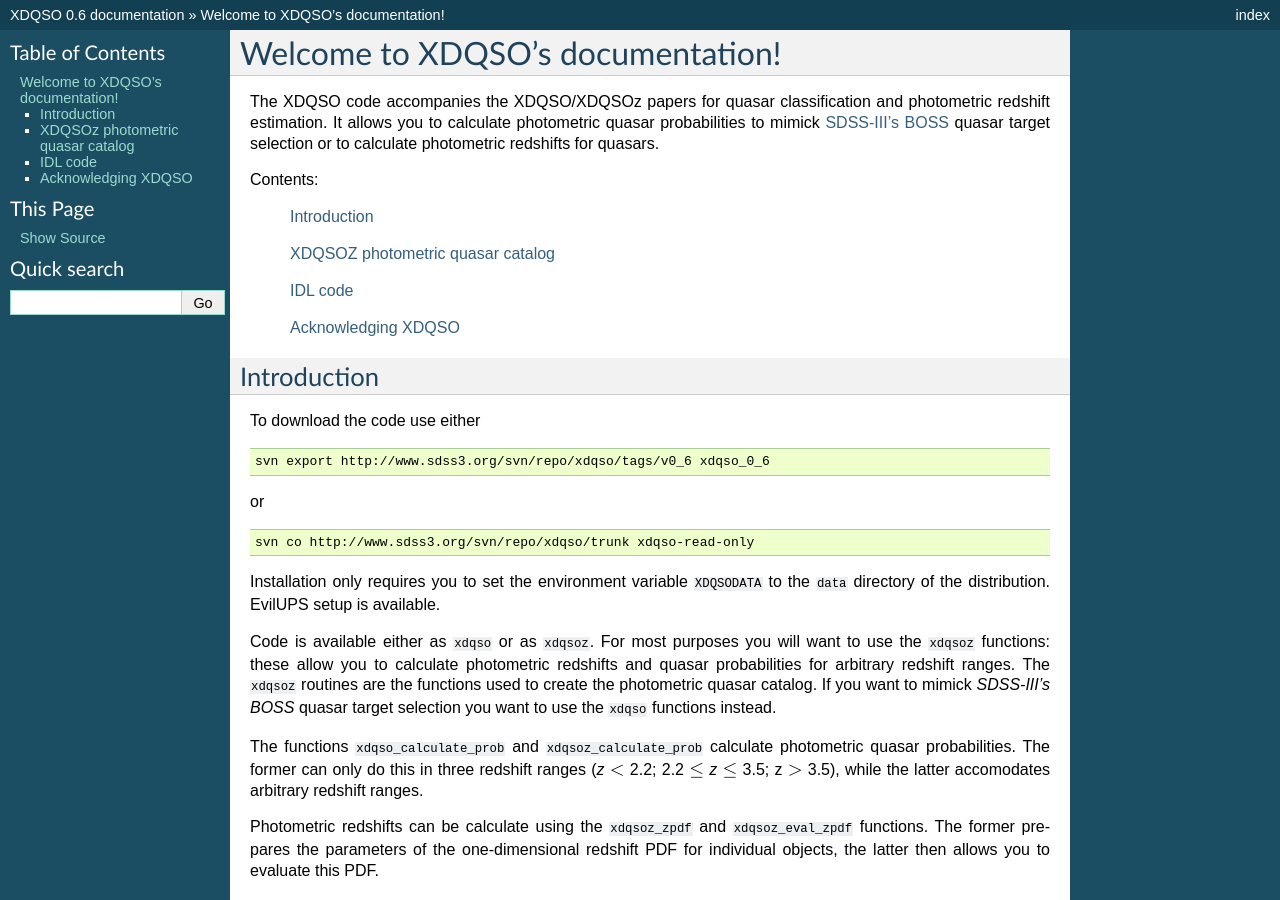
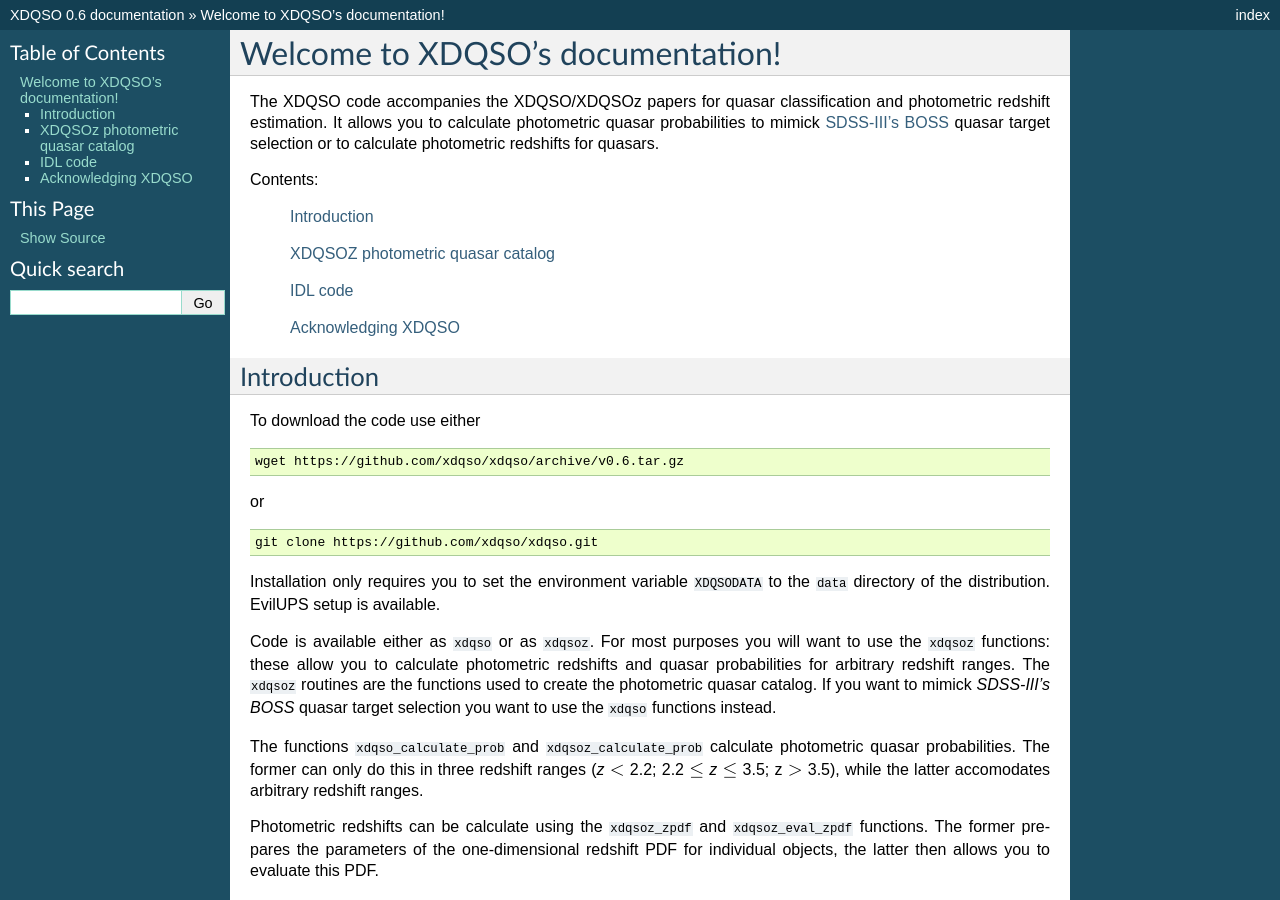
Before and after one commit to xdqso/xdqso, a Sphinx documentation site: the page built from doc/source/index.rst, in a window 1280 px wide and 900 px high. Built offline with Sphinx 7.4.7, drawn with Linux system fonts in a browser that asks for light colours; formulas are drawn with MathJax 3.

Commit message:
update download info

```diff
--- a/doc/source/index.rst
+++ b/doc/source/index.rst
@@ -33,13 +33,13 @@ To download the code use either
 
 .. code-block:: none
 
-   svn export http://www.sdss3.org/svn/repo/xdqso/tags/v0_6 xdqso_0_6
+   wget https://github.com/xdqso/xdqso/archive/v0.6.tar.gz
 
 or
 
 .. code-block:: none
 
-   svn co http://www.sdss3.org/svn/repo/xdqso/trunk xdqso-read-only
+   git clone https://github.com/xdqso/xdqso.git
 
 
 Installation only requires you to set the environment variable
```
Also changed, not shown: 1 other file.
